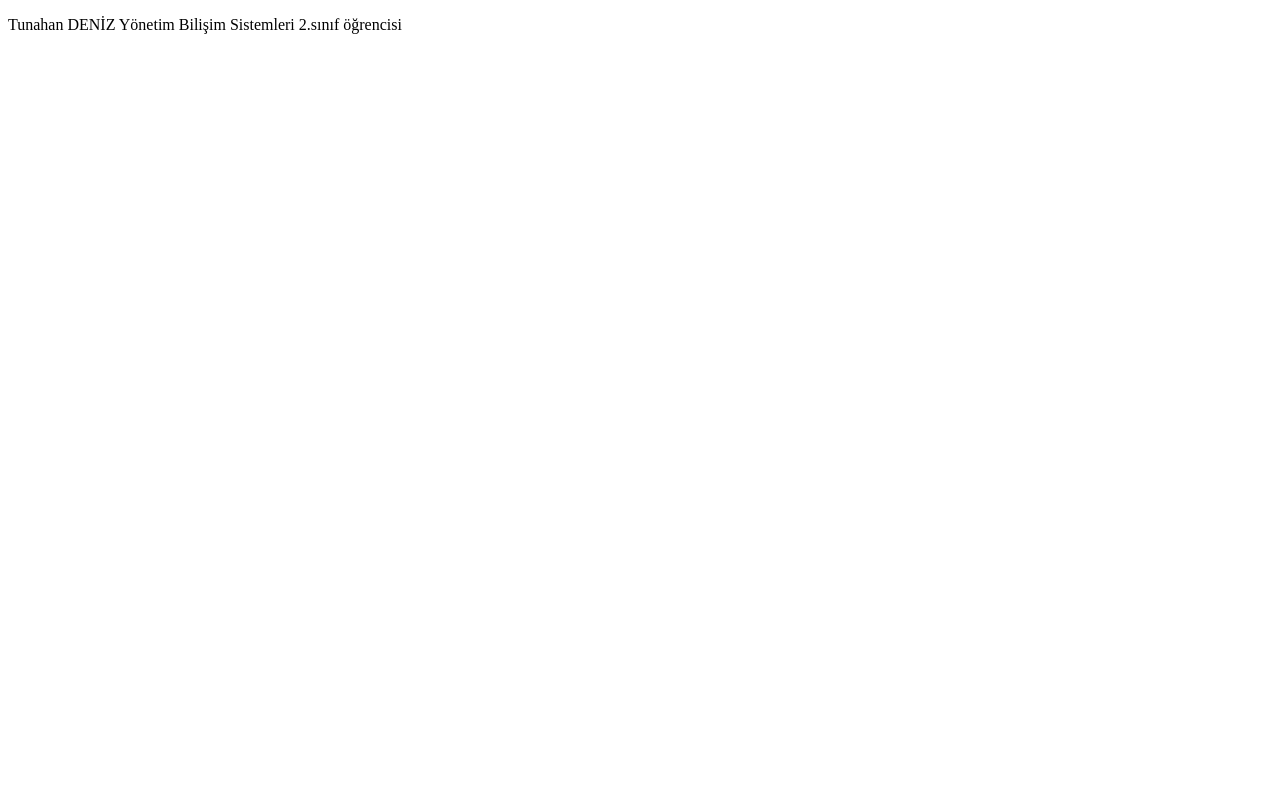
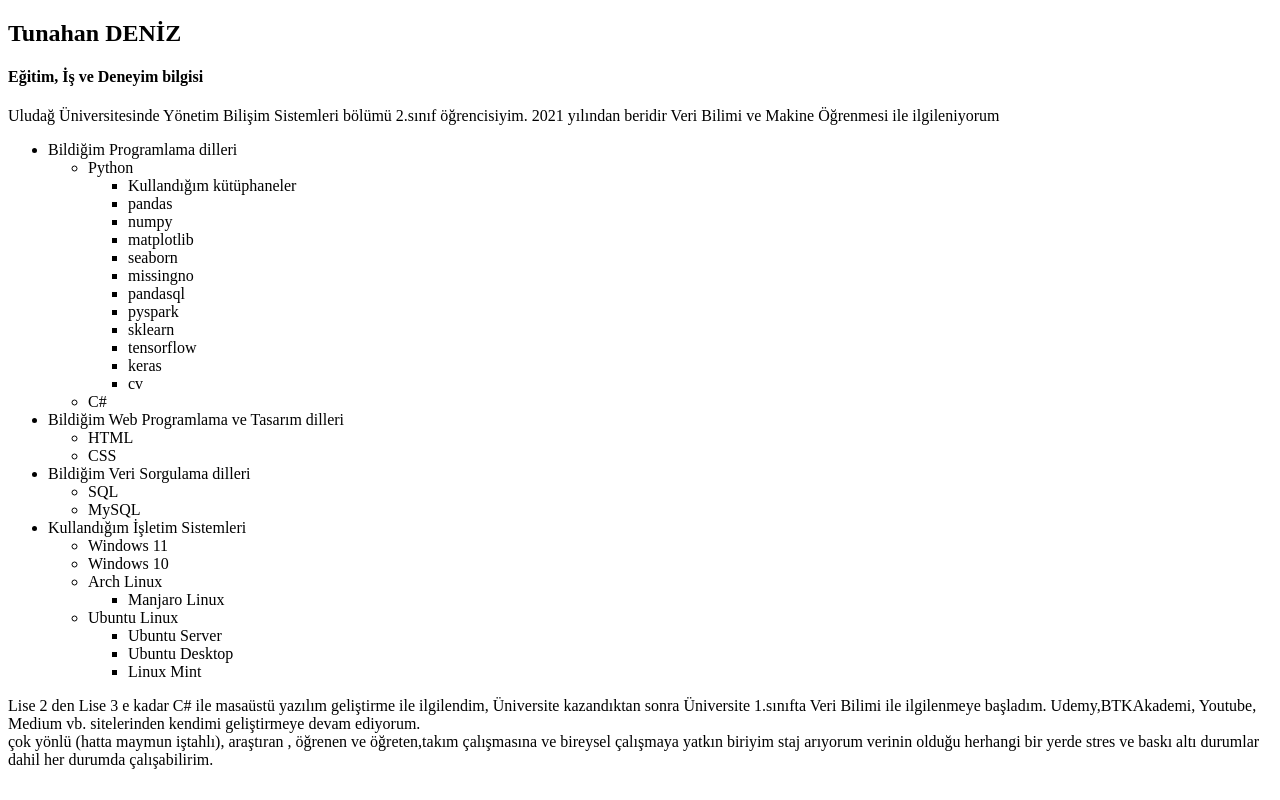
Before and after one commit to vbtuna/vbtuna.github.io, a plain HTML site: page index.html in a window 1280 px wide. Drawn offline with Linux system fonts and the light colour scheme.

Commit message:
Update index.html

```diff
--- a/index.html
+++ b/index.html
@@ -1,15 +1,73 @@
 <!DOCTYPE html>
-<html lang="en">
+<html lang="tr">
 
 <head>
     <meta charset="UTF-8">
     <meta http-equiv="X-UA-Compatible" content="IE=edge">
     <meta name="viewport" content="width=device-width, initial-scale=1.0">
-    <title>Document</title>
+    <title>Özgeçmiş</title>
 </head>
 
 <body>
-    <p>Tunahan DENİZ Yönetim Bilişim Sistemleri 2.sınıf öğrencisi</p>
+    <h2>Tunahan DENİZ</h2>
+    <div class="işbilgisi">
+        <h4>Eğitim, İş ve Deneyim bilgisi</h4>
+        <p>Uludağ Üniversitesinde Yönetim Bilişim Sistemleri bölümü 2.sınıf öğrencisiyim. 2021 yılından beridir Veri Bilimi ve Makine Öğrenmesi ile ilgileniyorum</p>
+        <ul>
+            <li>Bildiğim Programlama dilleri</li>
+            <ul>
+                <li>Python</li>
+                <ul>
+                    <li>Kullandığım kütüphaneler</li>
+                    <li>pandas</li>
+                    <li>numpy</li>
+                    <li>matplotlib</li>
+                    <li>seaborn</li>
+                    <li>missingno</li>
+                    <li>pandasql</li>
+                    <li>pyspark</li>
+                    <li>sklearn</li>
+                    <li>tensorflow</li>
+                    <li>keras</li>
+                    <li>cv</li>
+                </ul>
+                <li>C#</li>
+            </ul>
+
+            <li>Bildiğim Web Programlama ve Tasarım dilleri</li>
+            <ul>
+                <li>HTML</li>
+                <li>CSS</li>
+            </ul>
+
+
+            <li>Bildiğim Veri Sorgulama dilleri</li>
+            <ul>
+                <li>SQL</li>
+                <li>MySQL</li>
+            </ul>
+            <li>Kullandığım İşletim Sistemleri</li>
+            <ul>
+                <li>Windows 11</li>
+                <li>Windows 10</li>
+                <li>Arch Linux</li>
+                <ul>
+                    <li>Manjaro Linux</li>
+                </ul>
+                <li>Ubuntu Linux</li>
+                <ul>
+                    <li>Ubuntu Server</li>
+                    <li>Ubuntu Desktop</li>
+                    <li>Linux Mint</li>
+                </ul>
+            </ul>
+
+        </ul>
+        <p>Lise 2 den Lise 3 e kadar C# ile masaüstü yazılım geliştirme ile ilgilendim, Üniversite kazandıktan sonra Üniversite 1.sınıfta Veri Bilimi ile ilgilenmeye başladım. Udemy,BTKAkademi, Youtube, Medium vb. sitelerinden kendimi geliştirmeye devam
+            ediyorum. <br> çok yönlü (hatta maymun iştahlı), araştıran , öğrenen ve öğreten,takım çalışmasına ve bireysel çalışmaya yatkın biriyim staj arıyorum verinin olduğu herhangi bir yerde stres ve baskı altı durumlar dahil her durumda çalışabilirim.</p>
+    </div>
 </body>
 
 </html>
+
+</html>
```
